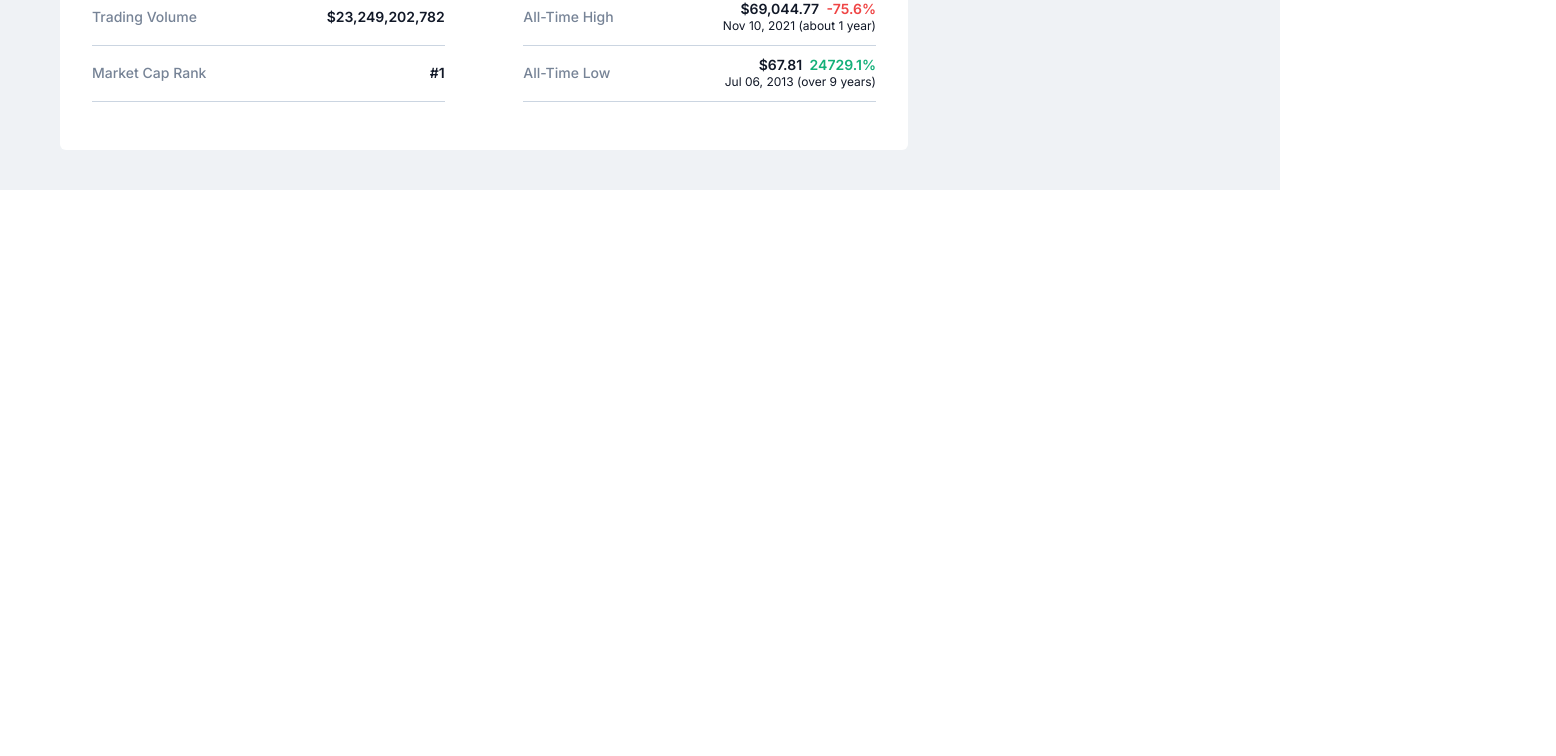
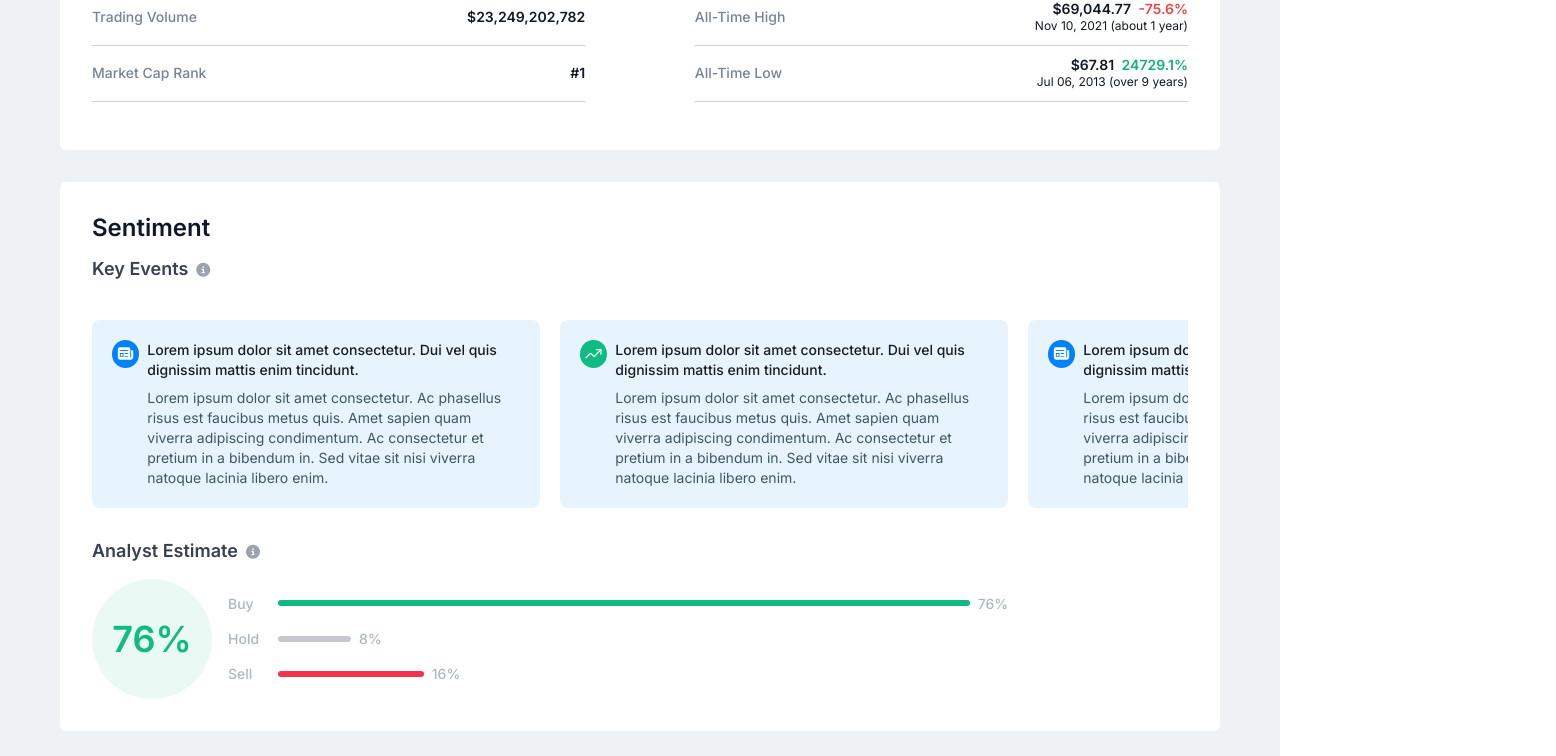
Before and after one commit to vivekp1118/crypto-site-challenge, a React (Vite) app in the folder cryto-site/: page / in a window 1280 px wide. Shown: the part 855-1611 px from the top of the page, 1556 px wide, since content can reach past the window. Before the commit the page ends 1045 px from the top, so only its background shows below. Built offline with nearby package versions, Linux system fonts and the light colour scheme; no server answers.

Commit message:
Add Sentiment component and update SubHeader styling

```diff
--- a/cryto-site/src/Index.jsx
+++ b/cryto-site/src/Index.jsx
@@ -4,15 +4,17 @@ import Navbar from "./components/navbar/Navbar";
 import KoinXGuide from "./components/koinx-guide/KoinXGuide";
 import TrendingCoinList from "./components/treanding-coin-list/TrendingCoinList";
 import CoinDetails from "./components/coin-details/CoinDetails";
+import Sentiment from "./components/sentiment/Sentiment";
 function Index() {
   return (
     <>
       <Navbar />
-      <div className="flex bg-bg-gray p-mobile-x sm:p-desktop-x sm:pb-10">
+      <div className="flex bg-bg-gray p-mobile-x pb-10 sm:p-desktop-x sm:pb-10">
         <div className="w-full">
           <Hero />
           <DetailsNavigator />
           <CoinDetails />
+          <Sentiment />
         </div>
         <div className="ml-6 hidden w-[300px] lg:block ">
           <KoinXGuide />
--- /dev/null
+++ b/cryto-site/src/components/common/AnylystEstimate.jsx
@@ -0,0 +1,18 @@
+import React from "react";
+
+function AnalystEstimate({ title, color, perecentValue }) {
+  return (
+    <div className="flex w-full items-center justify-center text-[14px] font-medium text-[#ABB9BF]">
+      <h3 className="w-[53px]">{title}</h3>
+      <div className="flex h-[6px] w-full items-center gap-2">
+        <div
+          className=" h-[6px] rounded-md"
+          style={{ backgroundColor: `${color}`, width: `${perecentValue}%` }}
+        ></div>
+        <span>{perecentValue}%</span>
+      </div>
+    </div>
+  );
+}
+
+export default AnalystEstimate;
--- /dev/null
+++ b/cryto-site/src/components/common/HorizonalScroller.jsx
@@ -0,0 +1,5 @@
+function HorizontalNavigator({ children }) {
+  return <div className="flex w-full gap-5 overflow-x-scroll">{children}</div>;
+}
+
+export default HorizontalNavigator;
--- /dev/null
+++ b/cryto-site/src/components/common/InfoCard.jsx
@@ -0,0 +1,22 @@
+function InfoCard({ title, icon, text, background, cardColor }) {
+  return (
+    <div
+      className={`mt-6 flex w-[19rem] flex-shrink-0  rounded-lg p-3 pb-5 sm:w-[28rem] sm:p-5 ${cardColor} `}
+    >
+      <img
+        src={icon}
+        className={`mr-2 h-7 w-7 ${background} rounded-[50%] p-1 text-white`}
+      />
+      <div className="flex flex-col gap-2">
+        <p className="text-[0.7rem] font-medium text-[#191C1F] sm:text-sm">
+          {text}
+        </p>
+        <p className="text-[0.625rem] font-normal  text-[#3E5765] sm:text-sm ">
+          {title}
+        </p>
+      </div>
+    </div>
+  );
+}
+
+export default InfoCard;
--- a/cryto-site/src/components/common/SubHeader.jsx
+++ b/cryto-site/src/components/common/SubHeader.jsx
@@ -1,10 +1,12 @@
 import React from "react";
 
-function SubHeader({ header }) {
+function SubHeader({ header, margin = "" }) {
   return (
-    <div className="text-lg font-semibold leading-tight text-gray-700">
+    <div
+      className={`text-lg font-semibold leading-tight text-gray-700 ${margin}`}
+    >
       {header}
-      <i className="fas fa-info-circle ml-2 h-5 w-5 "></i>
+      <i className="fas fa-info-circle ml-2 text-sm text-gray-400 "></i>
     </div>
   );
 }
--- /dev/null
+++ b/cryto-site/src/components/sentiment/Sentiment.jsx
@@ -0,0 +1,77 @@
+import Header from "../common/Header";
+import HorizontalNavigator from "../common/HorizonalScroller";
+import SubHeader from "../common/SubHeader";
+import InfoCard from "../common/InfoCard";
+import newsSvg from "../../assets/news.svg";
+import treandsSvg from "../../assets/treands.svg";
+import AnalystEstimate from "../common/AnylystEstimate";
+
+function Sentiment() {
+  return (
+    <div className="mt-8 rounded-md bg-white  p-8">
+      <Header heading="Sentiment" />
+      <SubHeader header="Key Events" margin="my-4" />
+      <HorizontalNavigator>
+        {
+          <>
+            <InfoCard
+              background={"bg-[#0082FF]"}
+              icon={newsSvg}
+              cardColor={"bg-[#E8F4FD]"}
+              text={
+                "Lorem ipsum dolor sit amet consectetur. Dui vel quis dignissim mattis enim tincidunt."
+              }
+              title={
+                "Lorem ipsum dolor sit amet consectetur. Ac phasellus risus est faucibus metus quis. Amet sapien quam viverra adipiscing condimentum. Ac consectetur et pretium in a bibendum in. Sed vitae sit nisi viverra natoque lacinia libero enim."
+              }
+            />
+
+            <InfoCard
+              background={"bg-[#0FBA83]"}
+              icon={treandsSvg}
+              cardColor={"bg-[#E8F4FD]"}
+              text={
+                "Lorem ipsum dolor sit amet consectetur. Dui vel quis dignissim mattis enim tincidunt."
+              }
+              title={
+                "Lorem ipsum dolor sit amet consectetur. Ac phasellus risus est faucibus metus quis. Amet sapien quam viverra adipiscing condimentum. Ac consectetur et pretium in a bibendum in. Sed vitae sit nisi viverra natoque lacinia libero enim."
+              }
+            />
+
+            <InfoCard
+              background={"bg-[#0082FF]"}
+              icon={newsSvg}
+              cardColor={"bg-[#E8F4FD]"}
+              text={
+                "Lorem ipsum dolor sit amet consectetur. Dui vel quis dignissim mattis enim tincidunt."
+              }
+              title={
+                "Lorem ipsum dolor sit amet consectetur. Ac phasellus risus est faucibus metus quis. Amet sapien quam viverra adipiscing condimentum. Ac consectetur et pretium in a bibendum in. Sed vitae sit nisi viverra natoque lacinia libero enim."
+              }
+            />
+          </>
+        }
+      </HorizontalNavigator>
+
+      <SubHeader header="Analyst Estimate" margin="mt-[2rem] mb-[1rem]" />
+
+      <div className="flex w-[100%] gap-[1rem]">
+        <div className="flex h-[120px] w-[120px] items-center justify-center rounded-full bg-[#EBF9F4]">
+          <h1 className="text-4xl font-semibold text-[#0FBA83]">76%</h1>
+        </div>
+
+        <div className="flex flex-grow flex-col items-start justify-evenly">
+          <AnalystEstimate title={"Buy"} color={"#0FBA83"} perecentValue={76} />
+          <AnalystEstimate title={"Hold"} color={"#C7C8CE"} perecentValue={8} />
+          <AnalystEstimate
+            title={"Sell"}
+            color={"#F7324C"}
+            perecentValue={16}
+          />
+        </div>
+      </div>
+    </div>
+  );
+}
+
+export default Sentiment;
```
Also changed, not shown: cryto-site/src/assets/news.svg (added), cryto-site/src/assets/treands.svg (added).
